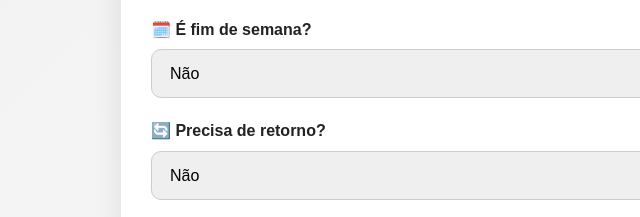
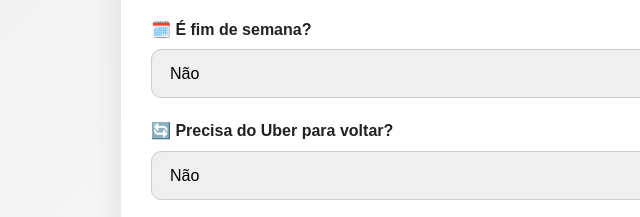
Before and after one commit to ppressatolustosa/seuuber, a plain HTML site: page index.html/index.html in a window 1280 px wide. Shown: the part 955-1172 px from the top of the page, 19-659 px from the left. Drawn offline with Linux system fonts and the light colour scheme.

Commit message:
Fix HTML formatting and structure

```diff
--- a/index.html/index.html
+++ b/index.html/index.html
@@ -12,7 +12,9 @@
 
 <body>
 
-  <!-- CABEÇALHO -->
+  <!-- =========================
+       CABEÇALHO
+  ========================== -->
 
   <header class="hero">
 
@@ -34,7 +36,9 @@
   </header>
 
 
-  <!-- ORÇAMENTO -->
+  <!-- =========================
+       ORÇAMENTO
+  ========================== -->
 
   <section id="orcamento" class="orcamento">
 
@@ -132,7 +136,7 @@
         <div class="campo">
 
           <label for="retorno">
-            🔄 Precisa de retorno?
+            🔄 Precisa do Uber para voltar?
           </label>
 
           <select id="retorno">
@@ -163,7 +167,9 @@
       </div>
 
 
-      <!-- RESULTADO -->
+      <!-- =========================
+           RESULTADO
+      ========================== -->
 
       <div
         id="resultado"
@@ -175,7 +181,9 @@
   </section>
 
 
-  <!-- LUGARES -->
+  <!-- =========================
+       LUGARES
+  ========================== -->
 
   <section class="lugares">
 
@@ -183,7 +191,9 @@
 
       <h2>📍 Lugares para visitar em São Paulo</h2>
 
+
       <div class="cards">
+
 
         <a
           href="https://maps.google.com/?q=Parque+do+Ibirapuera+São+Paulo"
@@ -281,13 +291,16 @@
   </section>
 
 
-  <!-- CARRO E MOTORISTA -->
+  <!-- =========================
+       CARRO E MOTORISTA
+  ========================== -->
 
   <section class="informacoes">
 
     <div class="container">
 
       <h2>🚗 Seu motorista</h2>
+
 
       <div class="info-grid">
 
@@ -344,11 +357,10 @@
             </p>
 
             <p>
+
               <strong>Telefone:</strong>
 
-              <a
-                href="tel:+5511964650645"
-              >
+              <a href="tel:+5511964650645">
                 (11) 96465-0645
               </a>
 
@@ -370,7 +382,9 @@
   </section>
 
 
-  <!-- RODAPÉ -->
+  <!-- =========================
+       RODAPÉ
+  ========================== -->
 
   <footer>
 
```
